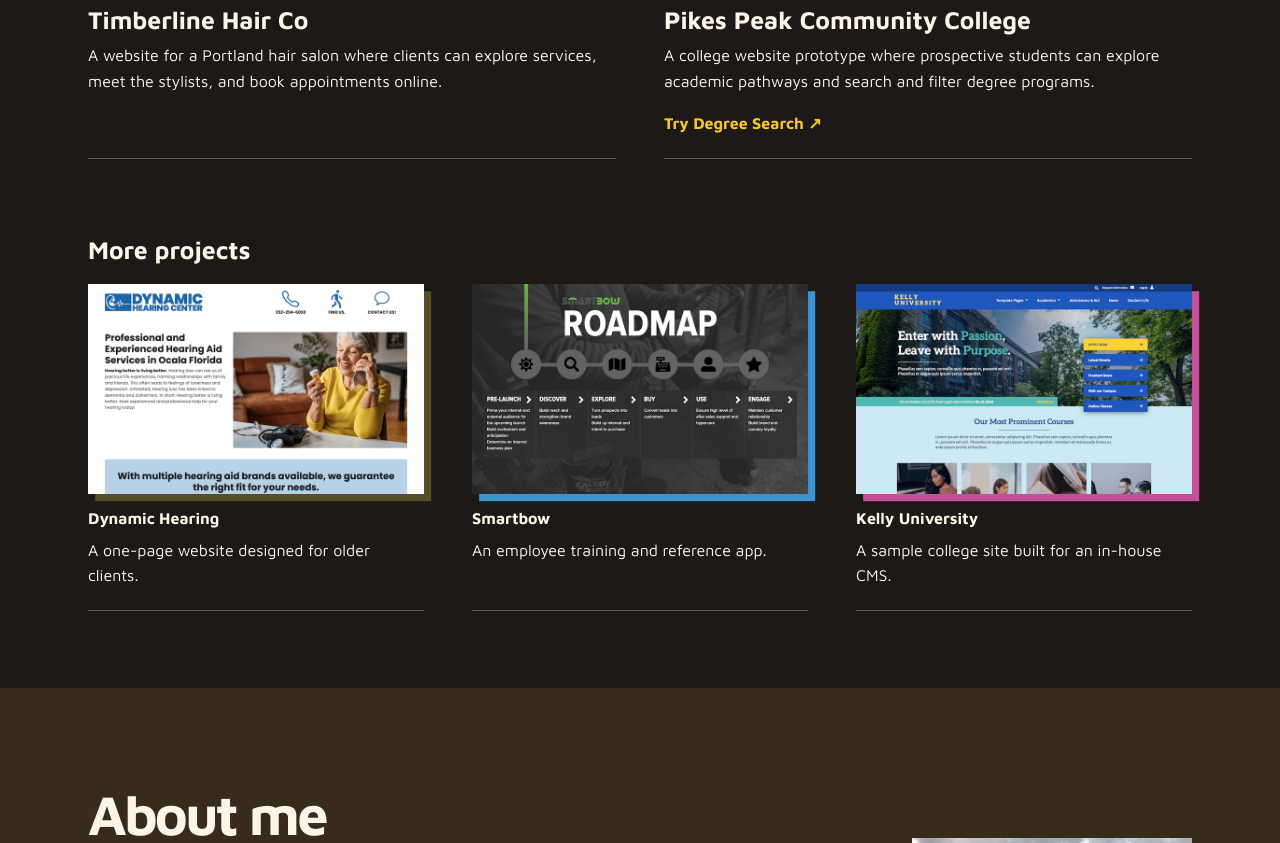
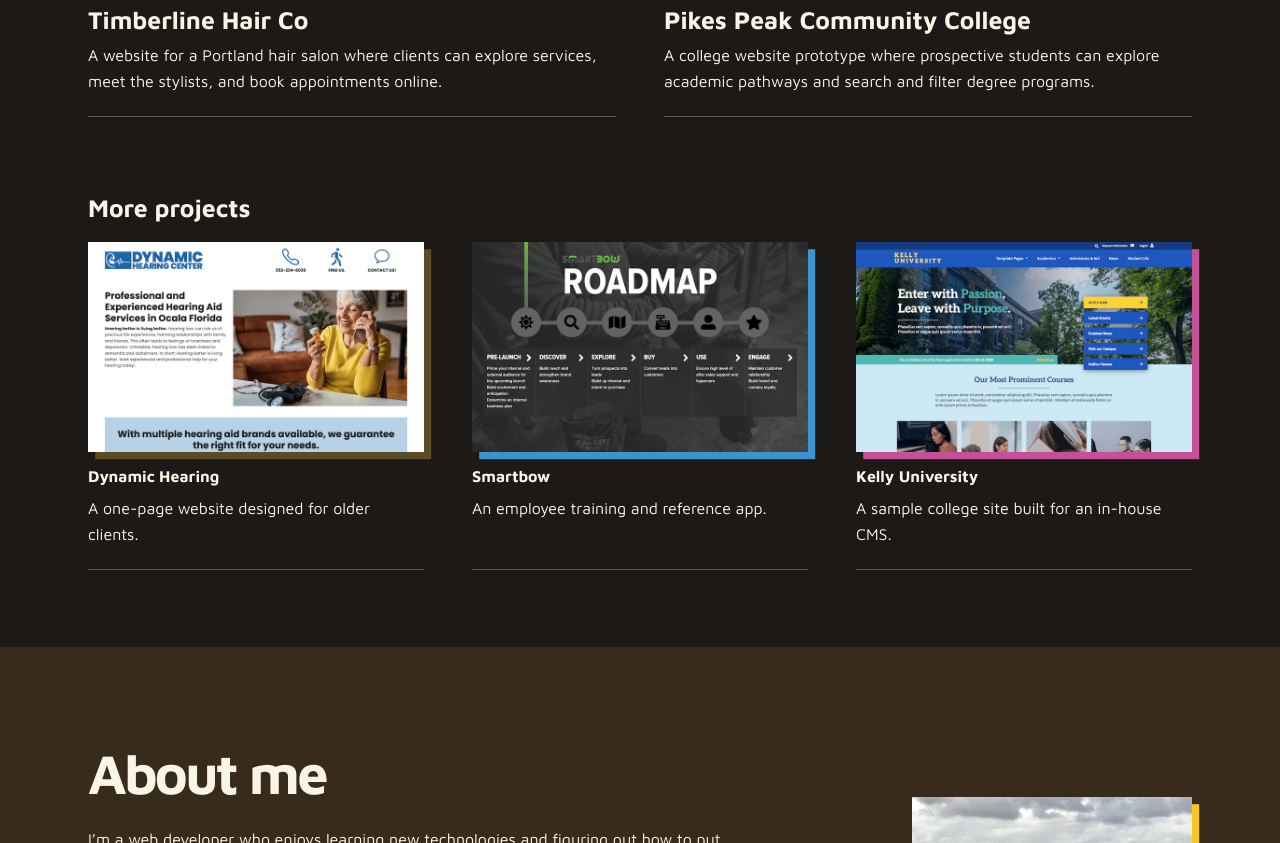
Before and after one commit to mossymatrix/portfolio-2026, a plain HTML site: page index.html in a window 1280 px wide. Shown: the part 1301-2144 px from the top of the page. Drawn offline with Linux system fonts and the light colour scheme.

Commit message:
Remove the homepage Degree Search link

```diff
--- a/index.html
+++ b/index.html
@@ -50,7 +50,6 @@
           <div class="card-body">
             <h3><a href="pikes-peak.html">Pikes Peak Community College</a></h3>
             <p>A college website prototype where prospective students can explore academic pathways and search and filter degree programs.</p>
-            <a class="text-link" href="https://phuzisham.gitlab.io/pikes-peak/degree-search.html" target="_blank" rel="noopener">Try Degree Search <span aria-hidden="true">↗</span></a>
           </div>
         </article>
       </div>
```
